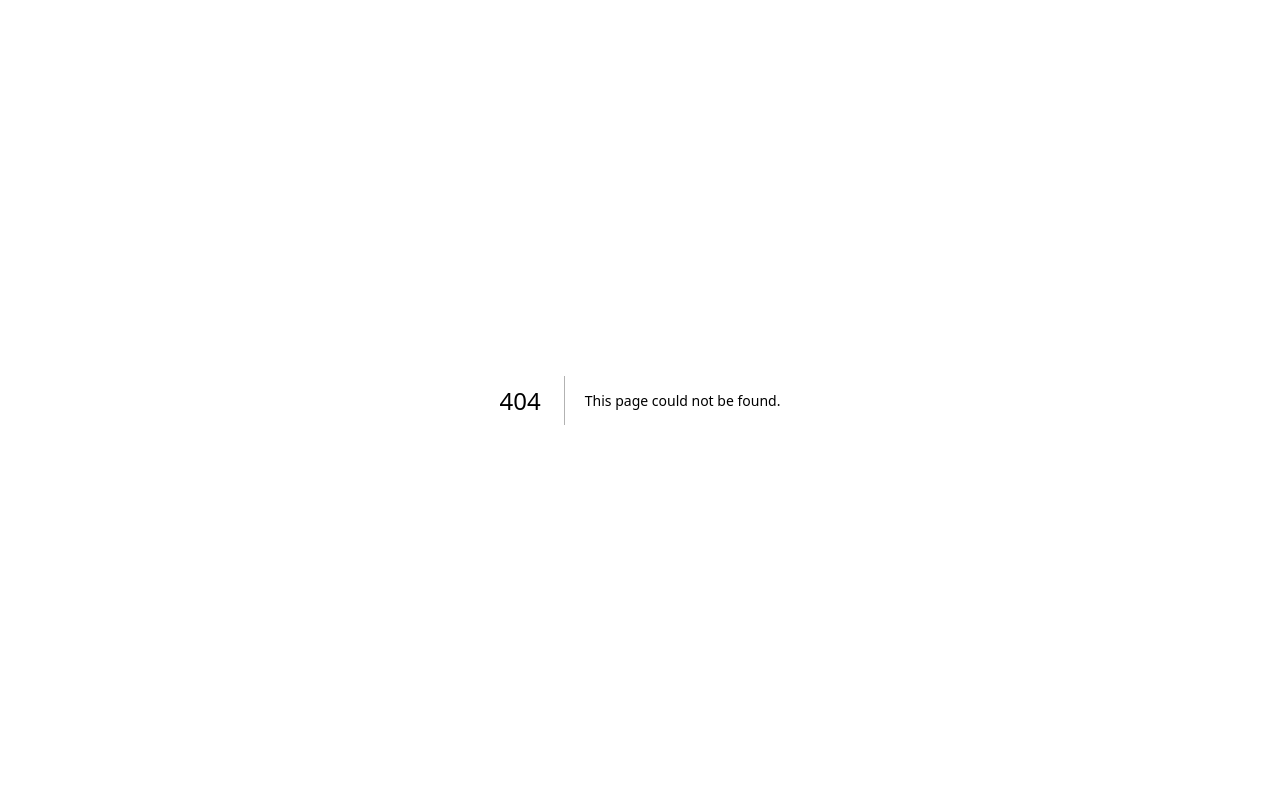
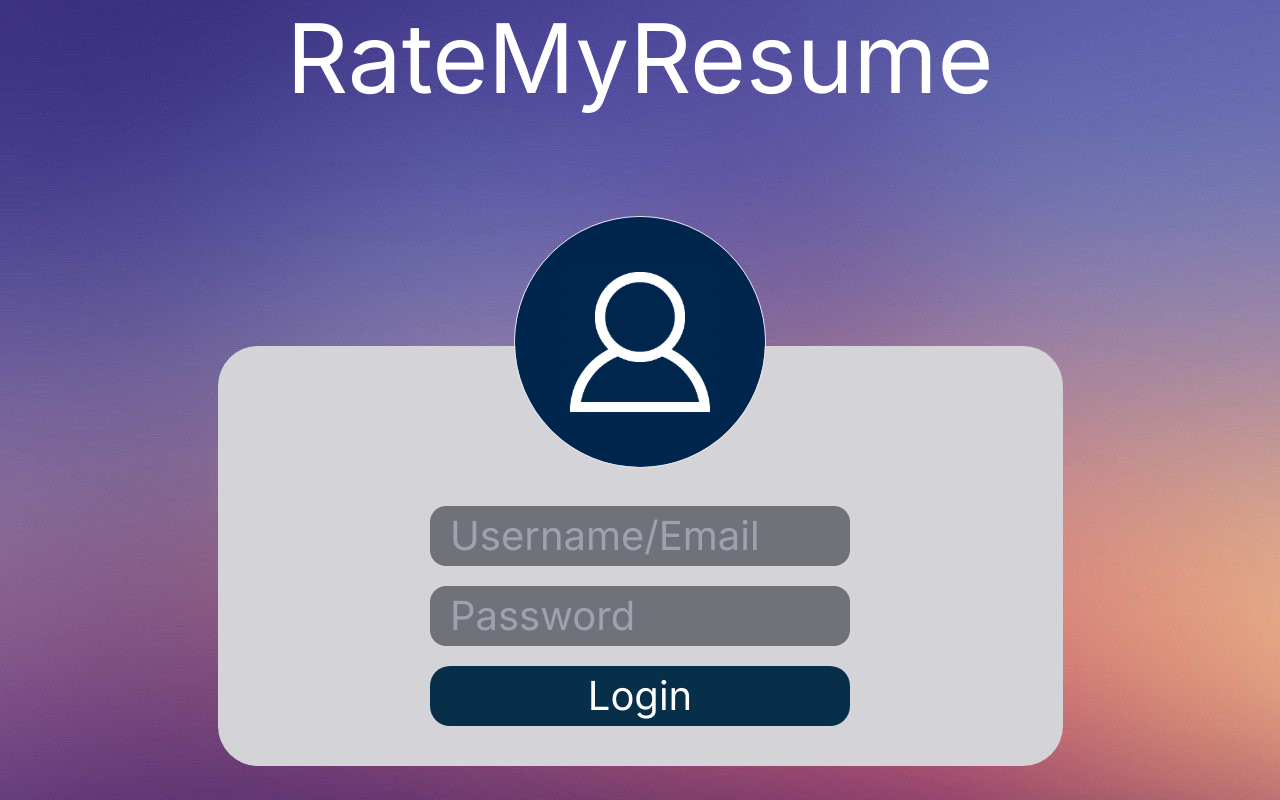
Before and after one commit to GdscCpp/web-week, a Next.js app in the folder frontend/: page /login in a window 1280 px wide. Before the commit this address had no page. Built offline with nearby package versions, Linux system fonts and the light colour scheme.

Commit message:
login page ui

```diff
--- a/frontend/next.config.js
+++ b/frontend/next.config.js
@@ -1,4 +1,10 @@
 /** @type {import('next').NextConfig} */
-const nextConfig = {}
+const nextConfig = {async redirects(){
+    return [{
+        source: "/",
+        destination: "/login",
+        permanent: true
+    }]
+}}
 
 module.exports = nextConfig
--- /dev/null
+++ b/frontend/src/app/login/page.tsx
@@ -0,0 +1,35 @@
+import React from 'react'
+import ReactDOM from 'react-dom/client'
+
+export default function Login() {
+  const background = "/background.png"
+  const image = "/icon.svg"
+
+  return (
+    <main>
+      <div className={'w-full min-h-screen'} style={{
+        backgroundImage: `url(${background})`
+      }}>
+        <div className={"text-white text-8xl font-normal font-['Jockey One'] pt-2.5 text-center"}>
+          <span>RateMyResume</span>
+        </div>
+
+        <div className="justify-center flex mt-60">
+          <div className="w-[845px] bg-zinc-300 rounded-[40px]">
+              <div className="relative flex justify-center">
+                <img className="rounded-full h-45 w-45 border absolute top-[-130px]" src={image} alt="image description" />
+              </div>
+              <div className="justify-center flex mt-40">
+                <div className="flex flex-col w-[420px]">
+                    <input className="mb-5 bg-zinc-500 text-opacity-30 text-[40px] font-normal font-['Inter'] rounded-2xl pl-5" placeholder="Username/Email" type="text" />
+                    <input className="mb-5 bg-zinc-500 text-opacity-30 text-[40px] font-normal font-['Inter'] rounded-2xl pl-5" placeholder="Password" type="text" />
+                    <button className="bg-sky-950 mb-10 rounded-[20px] font-normal font-['Inter'] text-[40px] text-white">Login</button>
+                </div>
+              </div>
+          </div>
+        </div>
+
+      </div>
+    </main>
+  )
+}
```
Also changed, not shown: frontend/public/background.png (added), frontend/public/icon.svg (added).
